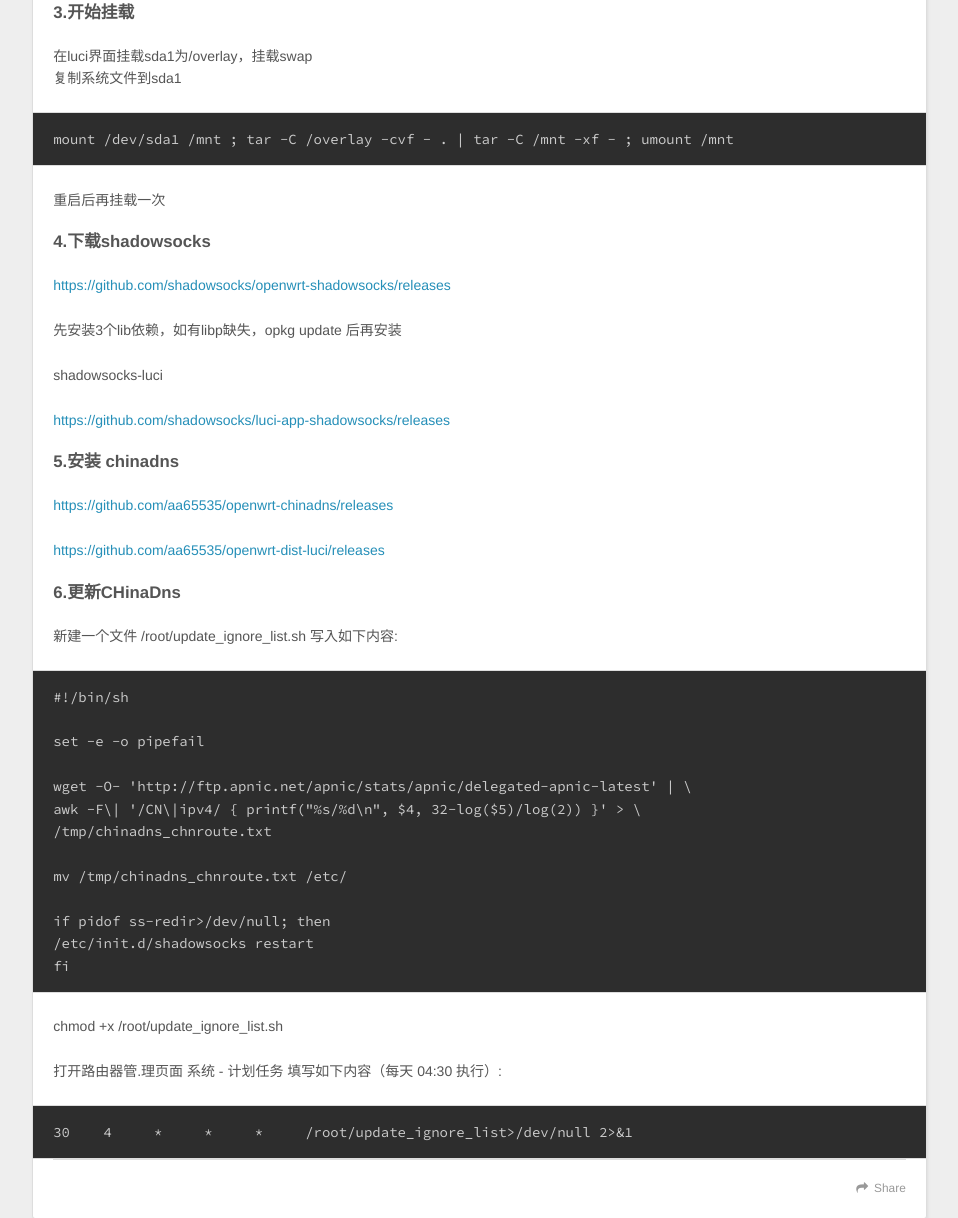
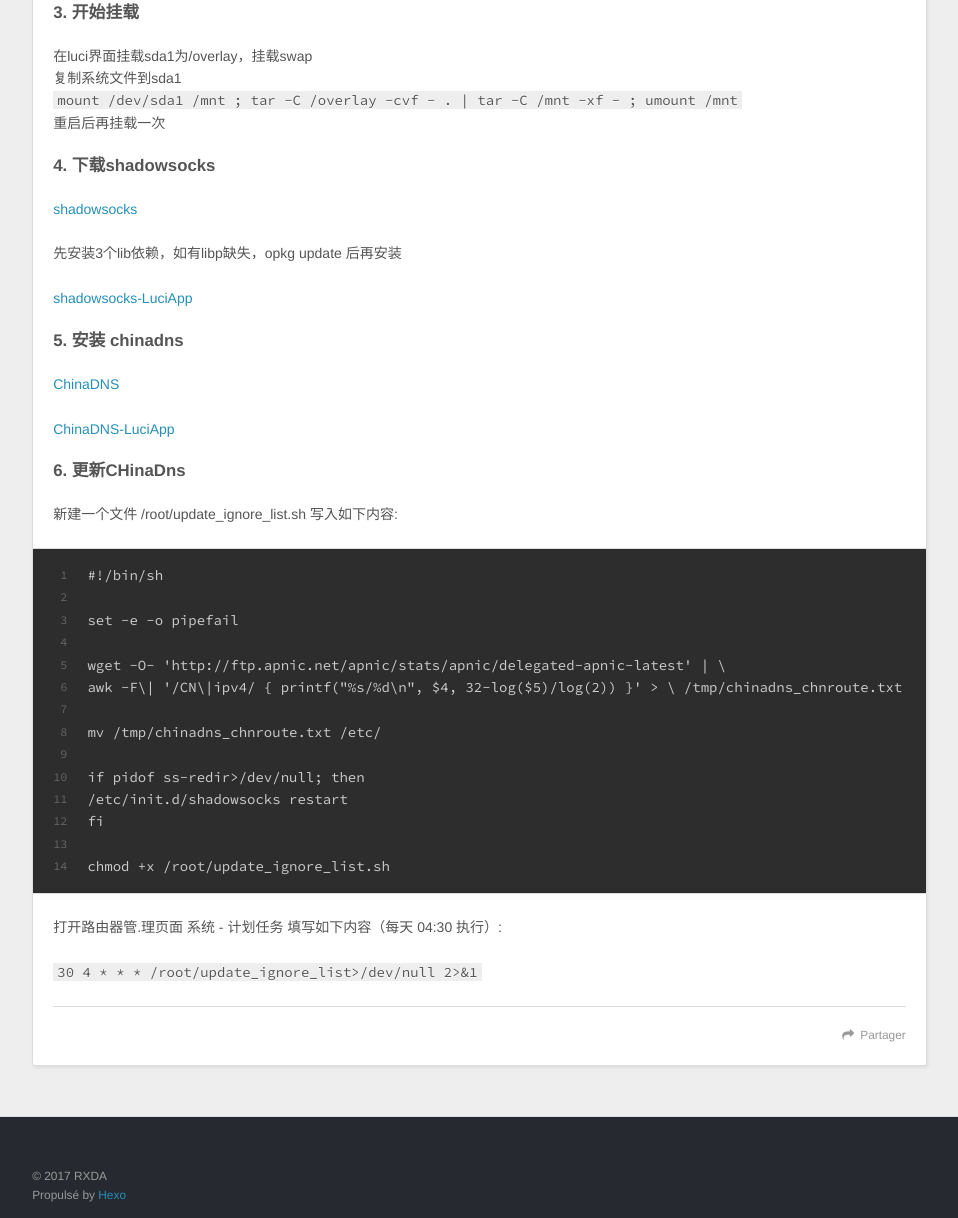
Before and after one commit to rxda/rxda.github.io, a plain HTML site: page 2017/04/24/WR720Nv3折腾日记/index.html in a window 1280 px wide. Shown: the part 758-1976 px from the top of the page, without its empty margins (8-966 px from the left). Drawn offline with nearby package versions, Linux system fonts and the light colour scheme.

Commit message:
修改了链接格式

```diff
--- a/2017/04/24/WR720Nv3折腾日记/index.html
+++ b/2017/04/24/WR720Nv3折腾日记/index.html
@@ -5,17 +5,17 @@
 
   <title>WR720Nv3折腾日记 | RXDA随笔</title>
   <meta name="viewport" content="width=device-width, initial-scale=1, maximum-scale=1">
-  <meta name="description" content="WR720N OPENWRT完全教程（2017）1.系统使用我编译的带luci和usb ext4驱动的固件链接: https://pan.baidu.com/s/1kUU4mpT 密码: 4nah 2.关闭路由器格式化准备好的u盘为ext4，和swap,并插入路由器的usb口。将路由器模式开关调为3g，开启路由器。等到路由器灯不闪了，ssh登录路由器。 3.开始挂载 在luci界面挂载sda1为/">
+  <meta name="description" content="WR720N OPENWRT完全教程（2017）1.  系统使用我编译的带luci和usb ext4驱动的固件链接: 百度网盘 密码: 4nah 2.  关闭路由器格式化准备好的u盘为ext4，和swap,并插入路由器的usb口。将路由器模式开关调为3g，开启路由器。等到路由器灯不闪了，ssh登录路由器。 3.  开始挂载 在luci界面挂载sda1为/overlay，挂载swap 复制系统文件到">
 <meta name="keywords">
 <meta property="og:type" content="article">
 <meta property="og:title" content="WR720Nv3折腾日记">
 <meta property="og:url" content="http://yoursite.com/2017/04/24/WR720Nv3折腾日记/index.html">
 <meta property="og:site_name" content="RXDA随笔">
-<meta property="og:description" content="WR720N OPENWRT完全教程（2017）1.系统使用我编译的带luci和usb ext4驱动的固件链接: https://pan.baidu.com/s/1kUU4mpT 密码: 4nah 2.关闭路由器格式化准备好的u盘为ext4，和swap,并插入路由器的usb口。将路由器模式开关调为3g，开启路由器。等到路由器灯不闪了，ssh登录路由器。 3.开始挂载 在luci界面挂载sda1为/">
-<meta property="og:updated_time" content="2017-04-24T06:36:47.173Z">
+<meta property="og:description" content="WR720N OPENWRT完全教程（2017）1.  系统使用我编译的带luci和usb ext4驱动的固件链接: 百度网盘 密码: 4nah 2.  关闭路由器格式化准备好的u盘为ext4，和swap,并插入路由器的usb口。将路由器模式开关调为3g，开启路由器。等到路由器灯不闪了，ssh登录路由器。 3.  开始挂载 在luci界面挂载sda1为/overlay，挂载swap 复制系统文件到">
+<meta property="og:updated_time" content="2017-04-27T09:55:25.460Z">
 <meta name="twitter:card" content="summary">
 <meta name="twitter:title" content="WR720Nv3折腾日记">
-<meta name="twitter:description" content="WR720N OPENWRT完全教程（2017）1.系统使用我编译的带luci和usb ext4驱动的固件链接: https://pan.baidu.com/s/1kUU4mpT 密码: 4nah 2.关闭路由器格式化准备好的u盘为ext4，和swap,并插入路由器的usb口。将路由器模式开关调为3g，开启路由器。等到路由器灯不闪了，ssh登录路由器。 3.开始挂载 在luci界面挂载sda1为/">
+<meta name="twitter:description" content="WR720N OPENWRT完全教程（2017）1.  系统使用我编译的带luci和usb ext4驱动的固件链接: 百度网盘 密码: 4nah 2.  关闭路由器格式化准备好的u盘为ext4，和swap,并插入路由器的usb口。将路由器模式开关调为3g，开启路由器。等到路由器灯不闪了，ssh登录路由器。 3.  开始挂载 在luci界面挂载sda1为/overlay，挂载swap 复制系统文件到">
 
     <link rel="alternate" href="/atom.xml" title="RXDA随笔" type="application/atom+xml">
 
@@ -57,9 +57,9 @@
       </nav>
       <nav id="sub-nav">
 
-          <a id="nav-rss-link" class="nav-icon" href="/atom.xml" title="RSS Feed"></a>
+          <a id="nav-rss-link" class="nav-icon" href="/atom.xml" title="Flux RSS"></a>
 
-        <a id="nav-search-btn" class="nav-icon" title="Search"></a>
+        <a id="nav-search-btn" class="nav-icon" title="Rechercher"></a>
       </nav>
       <div id="search-form-wrap">
         <form action="//google.com/search" method="get" accept-charset="UTF-8" class="search-form"><input type="search" name="q" class="search-form-input" placeholder="Search"><button type="submit" class="search-form-submit">&#xF002;</button><input type="hidden" name="sitesearch" value="http://yoursite.com"></form>
@@ -90,39 +90,22 @@
 
     <div class="article-entry" itemprop="articleBody">
 
-        <h1 id="WR720N-OPENWRT完全教程（2017）"><a href="#WR720N-OPENWRT完全教程（2017）" class="headerlink" title="WR720N OPENWRT完全教程（2017）"></a>WR720N OPENWRT完全教程（2017）</h1><h4 id="1-系统"><a href="#1-系统" class="headerlink" title="1.系统"></a>1.系统</h4><p>使用我编译的带luci和usb ext4驱动的固件<br>链接: <a href="https://pan.baidu.com/s/1kUU4mpT" target="_blank" rel="external">https://pan.baidu.com/s/1kUU4mpT</a> 密码: 4nah</p>
-<h4 id="2-关闭路由器"><a href="#2-关闭路由器" class="headerlink" title="2.关闭路由器"></a>2.关闭路由器</h4><p>格式化准备好的u盘为ext4，和swap,并插入路由器的usb口。<br>将路由器模式开关调为3g，开启路由器。<br>等到路由器灯不闪了，ssh登录路由器。</p>
-<h4 id="3-开始挂载"><a href="#3-开始挂载" class="headerlink" title="3.开始挂载"></a>3.开始挂载</h4><p> 在luci界面挂载sda1为/overlay，挂载swap<br> 复制系统文件到sda1</p>
-<pre><code>mount /dev/sda1 /mnt ; tar -C /overlay -cvf - . | tar -C /mnt -xf - ; umount /mnt
-</code></pre><p>重启后再挂载一次  </p>
-<h4 id="4-下载shadowsocks"><a href="#4-下载shadowsocks" class="headerlink" title="4.下载shadowsocks"></a>4.下载shadowsocks</h4><p><a href="https://github.com/shadowsocks/openwrt-shadowsocks/releases" target="_blank" rel="external">https://github.com/shadowsocks/openwrt-shadowsocks/releases</a>  </p>
+        <h1 id="WR720N-OPENWRT完全教程（2017）"><a href="#WR720N-OPENWRT完全教程（2017）" class="headerlink" title="WR720N OPENWRT完全教程（2017）"></a>WR720N OPENWRT完全教程（2017）</h1><h4 id="1-系统"><a href="#1-系统" class="headerlink" title="1.  系统"></a>1.  系统</h4><p>使用我编译的带luci和usb ext4驱动的固件<br>链接: <a href="https://pan.baidu.com/s/1kUU4mpT" target="_blank" rel="external">百度网盘</a> 密码: 4nah</p>
+<h4 id="2-关闭路由器"><a href="#2-关闭路由器" class="headerlink" title="2.  关闭路由器"></a>2.  关闭路由器</h4><p>格式化准备好的u盘为ext4，和swap,并插入路由器的usb口。<br>将路由器模式开关调为3g，开启路由器。<br>等到路由器灯不闪了，ssh登录路由器。</p>
+<h4 id="3-开始挂载"><a href="#3-开始挂载" class="headerlink" title="3.  开始挂载"></a>3.  开始挂载</h4><p> 在luci界面挂载sda1为/overlay，挂载swap<br> 复制系统文件到sda1<br><code>mount /dev/sda1 /mnt ; tar -C /overlay -cvf - . | tar -C /mnt -xf - ; umount /mnt</code><br>重启后再挂载一次  </p>
+<h4 id="4-下载shadowsocks"><a href="#4-下载shadowsocks" class="headerlink" title="4.  下载shadowsocks"></a>4.  下载shadowsocks</h4><p><a href="https://github.com/shadowsocks/openwrt-shadowsocks/releases" target="_blank" rel="external">shadowsocks</a>  </p>
 <p>先安装3个lib依赖，如有libp缺失，opkg update 后再安装  </p>
-<p> shadowsocks-luci  </p>
-<p><a href="https://github.com/shadowsocks/luci-app-shadowsocks/releases" target="_blank" rel="external">https://github.com/shadowsocks/luci-app-shadowsocks/releases</a>  </p>
-<h4 id="5-安装-chinadns"><a href="#5-安装-chinadns" class="headerlink" title="5.安装 chinadns"></a>5.安装 chinadns</h4><p><a href="https://github.com/aa65535/openwrt-chinadns/releases" target="_blank" rel="external">https://github.com/aa65535/openwrt-chinadns/releases</a>  </p>
-<p><a href="https://github.com/aa65535/openwrt-dist-luci/releases" target="_blank" rel="external">https://github.com/aa65535/openwrt-dist-luci/releases</a></p>
-<h4 id="6-更新CHinaDns"><a href="#6-更新CHinaDns" class="headerlink" title="6.更新CHinaDns"></a>6.更新CHinaDns</h4><p>新建一个文件 /root/update_ignore_list.sh 写入如下内容:  </p>
-<pre><code>#!/bin/sh
+<p> <a href="https://github.com/shadowsocks/luci-app-shadowsocks/releases" target="_blank" rel="external">shadowsocks-LuciApp</a>  </p>
+<h4 id="5-安装-chinadns"><a href="#5-安装-chinadns" class="headerlink" title="5.  安装 chinadns"></a>5.  安装 chinadns</h4><p><a href="https://github.com/aa65535/openwrt-chinadns/releases" target="_blank" rel="external">ChinaDNS</a>  </p>
+<p><a href="https://github.com/aa65535/openwrt-dist-luci/releases" target="_blank" rel="external">ChinaDNS-LuciApp</a></p>
+<h4 id="6-更新CHinaDns"><a href="#6-更新CHinaDns" class="headerlink" title="6.  更新CHinaDns"></a>6.  更新CHinaDns</h4><p>新建一个文件 /root/update_ignore_list.sh 写入如下内容:<br><figure class="highlight plain"><table><tr><td class="gutter"><pre><div class="line">1</div><div class="line">2</div><div class="line">3</div><div class="line">4</div><div class="line">5</div><div class="line">6</div><div class="line">7</div><div class="line">8</div><div class="line">9</div><div class="line">10</div><div class="line">11</div><div class="line">12</div><div class="line">13</div><div class="line">14</div></pre></td><td class="code"><pre><div class="line">#!/bin/sh</div><div class="line"></div><div class="line">set -e -o pipefail</div><div class="line"></div><div class="line">wget -O- &apos;http://ftp.apnic.net/apnic/stats/apnic/delegated-apnic-latest&apos; | \</div><div class="line">awk -F\| &apos;/CN\|ipv4/ &#123; printf(&quot;%s/%d\n&quot;, $4, 32-log($5)/log(2)) &#125;&apos; &gt; \ /tmp/chinadns_chnroute.txt</div><div class="line"></div><div class="line">mv /tmp/chinadns_chnroute.txt /etc/</div><div class="line"></div><div class="line">if pidof ss-redir&gt;/dev/null; then</div><div class="line">/etc/init.d/shadowsocks restart</div><div class="line">fi</div><div class="line"></div><div class="line">chmod +x /root/update_ignore_list.sh</div></pre></td></tr></table></figure></p>
+<p>打开路由器管.理页面 系统 - 计划任务 填写如下内容（每天 04:30 执行）:  </p>
+<p><code>30    4     *     *     *     /root/update_ignore_list&gt;/dev/null 2&gt;&amp;1</code></p>
 
-set -e -o pipefail
-
-wget -O- &apos;http://ftp.apnic.net/apnic/stats/apnic/delegated-apnic-latest&apos; | \
-awk -F\| &apos;/CN\|ipv4/ { printf(&quot;%s/%d\n&quot;, $4, 32-log($5)/log(2)) }&apos; &gt; \
-/tmp/chinadns_chnroute.txt
-
-mv /tmp/chinadns_chnroute.txt /etc/
-
-if pidof ss-redir&gt;/dev/null; then
-/etc/init.d/shadowsocks restart
-fi
-</code></pre><p>chmod +x /root/update_ignore_list.sh</p>
-<p>打开路由器管.理页面 系统 - 计划任务 填写如下内容（每天 04:30 执行）:  </p>
-<pre><code>30    4     *     *     *     /root/update_ignore_list&gt;/dev/null 2&gt;&amp;1
-</code></pre>
 
     </div>
     <footer class="article-footer">
-      <a data-url="http://yoursite.com/2017/04/24/WR720Nv3折腾日记/" data-id="cj1vrd9jn0000csupkgl7ci4b" class="article-share-link">Share</a>
+      <a data-url="http://yoursite.com/2017/04/24/WR720Nv3折腾日记/" data-id="cj1vrd9jn0000csupkgl7ci4b" class="article-share-link">Partager</a>
 
 
     </footer>
@@ -156,7 +139,7 @@ fi
 
 
   <div class="widget-wrap">
-    <h3 class="widget-title">Recent Posts</h3>
+    <h3 class="widget-title">Articles récents</h3>
     <div class="widget">
       <ul>
 
@@ -177,7 +160,7 @@ fi
   <div class="outer">
     <div id="footer-info" class="inner">
       &copy; 2017 RXDA<br>
-      Powered by <a href="http://hexo.io/" target="_blank">Hexo</a>
+      Propulsé by <a href="http://hexo.io/" target="_blank">Hexo</a>
     </div>
   </div>
 </footer>
```
Also changed, not shown: archives/2017/04/index.html (+4 -4 lines), archives/2017/index.html (+4 -4 lines), archives/index.html (+4 -4 lines), index.html (+15 -32 lines).
